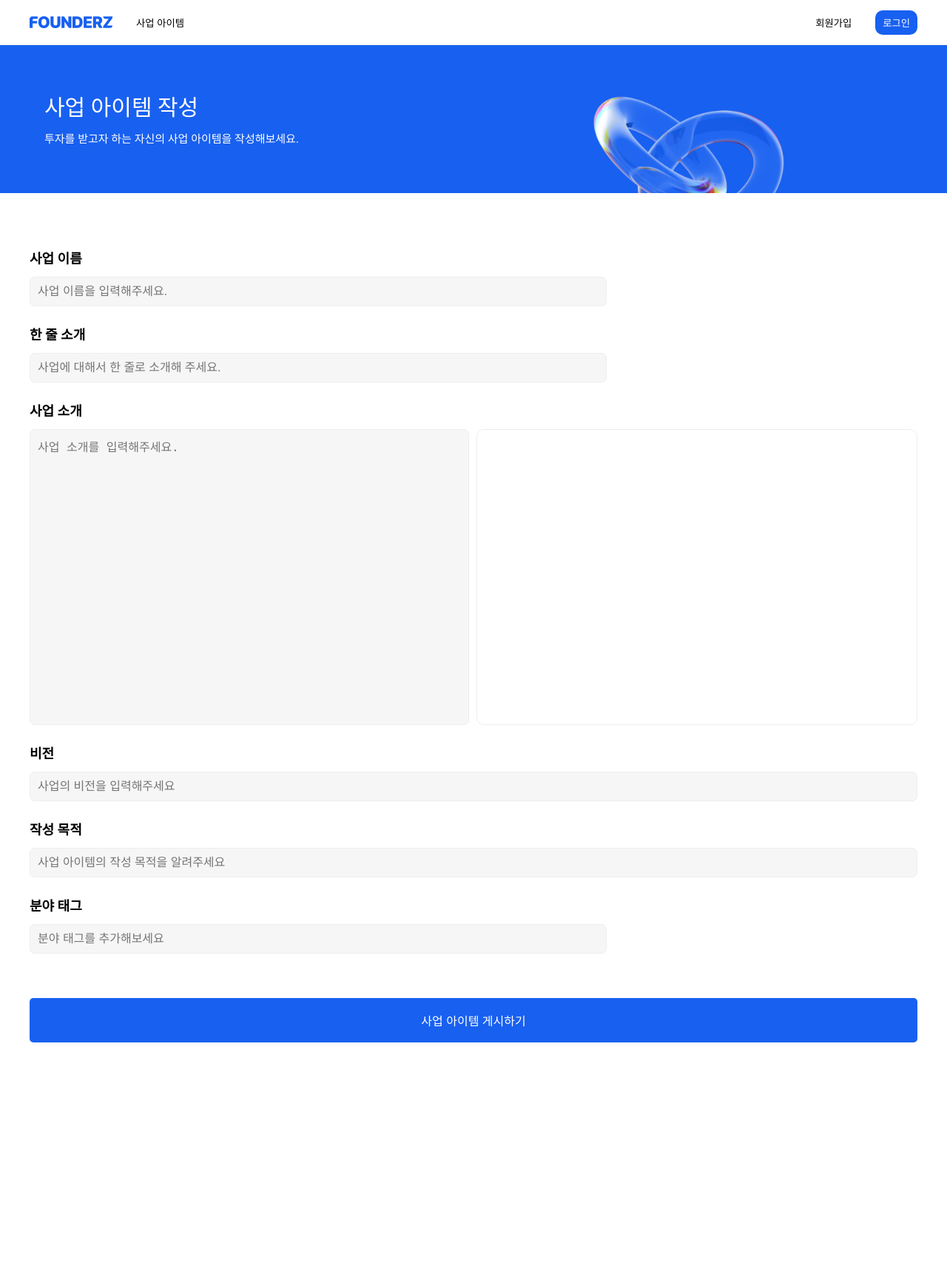
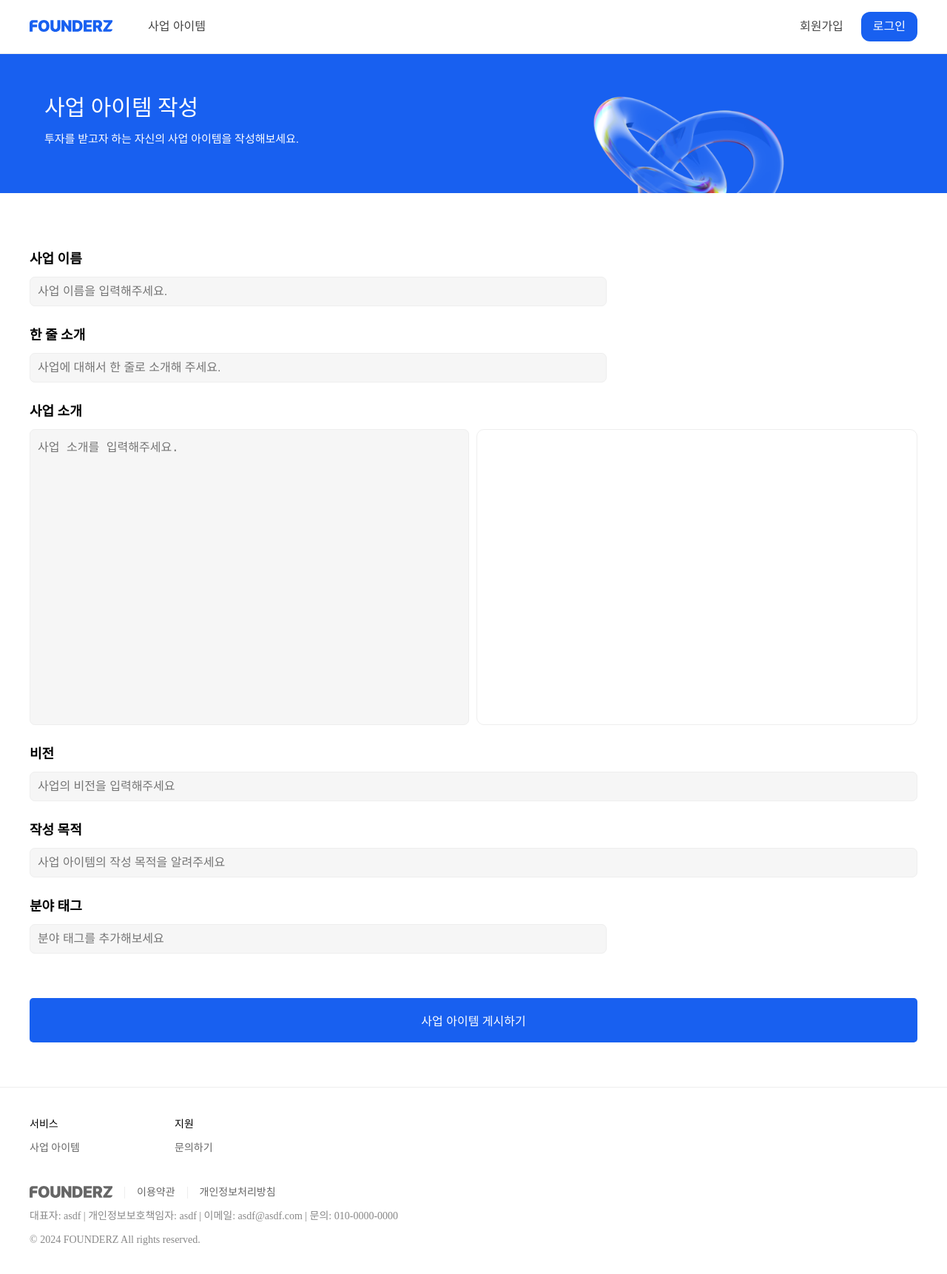
Before and after one commit to 2024-hackathon-8/Hackathon_2024-Front-end, a React (Create React App) app: page /write in a window 1280 px wide. Shown: the top 1722 px of the page at 74% size. Before the commit the page ends 1469 px from the top, so only its background shows below. Built offline with nearby package versions, Linux system fonts and the light colour scheme.

Commit message:
무언가 많이 변경된

```diff
--- a/src/Router.tsx
+++ b/src/Router.tsx
@@ -8,11 +8,13 @@ import HeaderNotLogin from './components/designSystem/common/headerNotLogin';
 import LogInPage from './page/logIn/page';
 import SignupCompo from './components/organism/signUp';
 import { MainPage } from './page/main/page';
+import { Header } from './components/designSystem/Header';
+import { Footer } from './components/designSystem/Footer';
 
 export default function Router() {
   return (
     <BrowserRouter>
-      <HeaderNotLogin />
+      <Header />
       {/* <HeaderLogined /> */}
       <Routes>
         <Route path="/" element={<MainPage />} />
@@ -21,6 +23,7 @@ export default function Router() {
         <Route path="/post" element={<AllPost />} />
         <Route path="/write" element={<Writepost />} />
       </Routes>
+      <Footer />
     </BrowserRouter>
   );
 }
--- /dev/null
+++ b/src/components/designSystem/Footer.tsx
@@ -0,0 +1,101 @@
+import styled from 'styled-components';
+import { Fonts } from '../../styles/fonts';
+import { Colors } from '../../styles/colors';
+import { Logo } from '../../assets';
+
+export const Footer = () => {
+  return (
+    <FooterBox>
+      <FooterContent>
+        <FooterNav>
+          <NavBox>
+            <p style={Fonts['LabelSmall']}>서비스</p>
+            <a
+              href="/post"
+              style={{ ...Fonts['BodyTiny'], color: Colors.Gray600 }}
+            >
+              사업 아이템
+            </a>
+          </NavBox>
+          <NavBox>
+            <p style={Fonts['LabelSmall']}>지원</p>
+            <a href="#" style={{ ...Fonts['BodyTiny'], color: Colors.Gray600 }}>
+              문의하기
+            </a>
+          </NavBox>
+        </FooterNav>
+        <FooterBottom>
+          <LogoFrame>
+            <div style={{ color: Colors.Gray600 }}>
+              <Logo />
+            </div>
+            <Line />
+            <a
+              href="#"
+              style={{ ...Fonts['LabelSmall'], color: Colors.Gray600 }}
+            >
+              이용약관
+            </a>
+            <Line />
+            <a
+              href="#"
+              style={{ ...Fonts['LabelSmall'], color: Colors.Gray600 }}
+            >
+              개인정보처리방침
+            </a>
+          </LogoFrame>
+          <p style={{ ...Fonts['BodyTiny'], color: Colors.Gray500 }}>
+            대표자: asdf | 개인정보보호책임자: asdf | 이메일: asdf@asdf.com |
+            문의: 010-0000-0000
+          </p>
+          <p style={{ ...Fonts['BodyTiny'], color: Colors.Gray500 }}>
+            © 2024 FOUNDERZ All rights reserved.
+          </p>
+        </FooterBottom>
+      </FooterContent>
+    </FooterBox>
+  );
+};
+
+const Line = styled.div`
+  width: 1px;
+  height: 16px;
+  background-color: ${Colors.Gray100};
+`;
+const LogoFrame = styled.div`
+  display: flex;
+  align-items: center;
+  gap: 16px;
+`;
+const FooterBottom = styled.div`
+  display: flex;
+  flex-direction: column;
+  gap: 12px;
+`;
+const FooterBox = styled.footer`
+  width: 100%;
+  display: flex;
+  justify-content: center;
+  padding: 40px 0;
+  border-top: 1px solid ${Colors.Gray100};
+  position: relative;
+  background-color: ${Colors.White};
+`;
+const FooterContent = styled.section`
+  max-width: 1280px;
+  width: 100%;
+  display: flex;
+  flex-direction: column;
+  gap: 40px;
+  padding: 0 40px;
+`;
+const FooterNav = styled.div`
+  display: flex;
+  gap: 16px;
+`;
+const NavBox = styled.div`
+  display: flex;
+  flex-direction: column;
+  gap: 12px;
+  width: 180px;
+`;
--- /dev/null
+++ b/src/components/designSystem/Header.tsx
@@ -0,0 +1,73 @@
+import styled from 'styled-components';
+import { Colors } from '../../styles/colors';
+import { Logo } from '../../assets';
+import { Button } from './Button';
+import { getCookie } from '../../utils/cookies';
+
+export const Header = () => {
+  const accessToken = getCookie('accessToken');
+
+  return (
+    <HeaderBox>
+      <HeaderContent>
+        <Nav>
+          <a href="/" style={{ color: Colors.Blue500 }}>
+            <Logo />
+          </a>
+          <a href="/post">
+            <Button kind="white">사업 아이템</Button>
+          </a>
+        </Nav>
+        <UserBox>
+          {accessToken ? (
+            <ProfileImg src="/images/3.webp" />
+          ) : (
+            <>
+              <a href="/signup">
+                <Button kind="white">회원가입</Button>
+              </a>
+              <a href="/login">
+                <Button>로그인</Button>
+              </a>
+            </>
+          )}
+        </UserBox>
+      </HeaderContent>
+    </HeaderBox>
+  );
+};
+
+const ProfileImg = styled.img`
+  width: 38px;
+  height: 38px;
+  object-fit: cover;
+  border-radius: 20px;
+  background-color: ${Colors.Gray50};
+  border: 1px solid ${Colors.Gray100};
+`;
+const UserBox = styled.div`
+  display: flex;
+  gap: 8px;
+`;
+const HeaderBox = styled.header`
+  width: 100%;
+  display: flex;
+  justify-content: center;
+  border-bottom: 1px solid ${Colors.Gray100};
+  position: fixed;
+  background-color: ${Colors.White};
+  z-index: 10;
+`;
+const HeaderContent = styled.div`
+  width: 100%;
+  max-width: 1280px;
+  padding: 16px 40px;
+  display: flex;
+  align-items: center;
+  justify-content: space-between;
+`;
+const Nav = styled.nav`
+  display: flex;
+  align-items: center;
+  gap: 32px;
+`;
--- a/src/page/main/page.tsx
+++ b/src/page/main/page.tsx
@@ -1,4 +1,4 @@
-import styled from 'styled-components';
+import styled, { keyframes } from 'styled-components';
 import { Button } from '../../components/designSystem/Button';
 import { Colors } from '../../styles/colors';
 
@@ -15,13 +15,13 @@ export function MainPage() {
         src="/images/2.webp"
         width={512}
         height={512}
-        style={{ bottom: '128px', right: '80px' }}
+        style={{ bottom: '128px', right: '80px', animationDelay: '0.1s' }}
       />
       <Image
         src="/images/3.webp"
         width={512}
         height={512}
-        style={{ bottom: '-164px', right: '480px' }}
+        style={{ bottom: '-164px', right: '480px', animationDelay: '0.2s' }}
       />
       <TitleSection>
         <Title>파운더즈</Title>
@@ -34,11 +34,24 @@ export function MainPage() {
   );
 }
 
+const Bounce = keyframes`
+  0% {
+    opacity: 0;
+    transform: translateY(240px) rotate(30deg);
+  }
+  100% {
+    opacity: 1;
+    transform: translateY(0) rotate(0);
+  }
+`;
+
 const Image = styled.img`
   width: 512px;
   height: 512px;
   object-fit: contain;
   position: absolute;
+  animation: ${Bounce} 2s infinite alternate cubic-bezier(0.075, 0.82, 0.165, 1);
+  opacity: 0;
 `;
 const Main = styled.main`
   display: flex;
@@ -54,6 +67,7 @@ const TitleSection = styled.section`
   flex-direction: column;
   align-items: center;
   position: relative;
+  animation: up 0.3s forwards;
 `;
 const Title = styled.h1`
   font-size: 96px;
--- a/src/styles/globals.css
+++ b/src/styles/globals.css
@@ -5,6 +5,17 @@
 
 :root {
   font-family: Pretendard;
+}
+
+@keyframes up {
+  0% {
+    opacity: 0;
+    transform: translateY(120px);
+  }
+  100% {
+    opacity: 1;
+    transform: translateY(0);
+  }
 }
 
 html,
@@ -131,3 +142,6 @@ table {
   border-collapse: collapse;
   border-spacing: 0;
 }
+a {
+  text-decoration: none;
+}
--- /dev/null
+++ b/src/utils/cookies.ts
@@ -0,0 +1,16 @@
+export const getCookie = (name: string) => {
+  const matches = document.cookie.match(
+    new RegExp(
+      '(?:^|; )' + name.replace(/([.$?*|{}()\[\]\\\/+^])/g, '\\$1') + '=([^;]*)'
+    )
+  );
+  return matches ? decodeURIComponent(matches[1]) : undefined;
+};
+
+export const setCookie = (name: string, value: string) => {
+  document.cookie = `${name}=${value};path=/`;
+};
+
+export const removeCookie = (name: string) => {
+  document.cookie = `${name}=; expires=Thu, 01 Jan 1970 00:00:00 UTC;`;
+};
```
